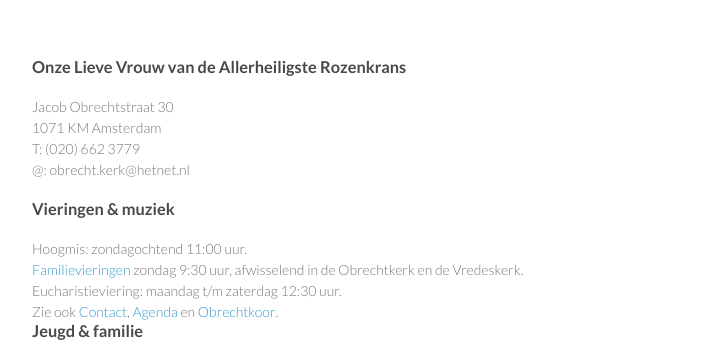
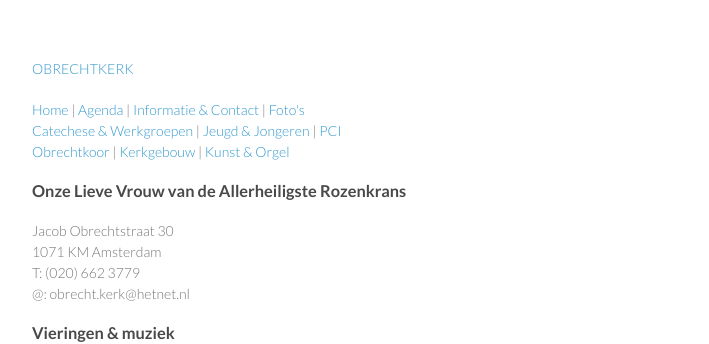
Before and after one commit to ronaldvendelmans/citysdk, a plain HTML site: page ob.htm in a window 1280 px wide. Shown: the top 344 px of the page, without its empty margins (26-735 px from the left). Drawn offline with nearby package versions, Linux system fonts and the light colour scheme; files that its build step writes are made by us from their sources; a web font is replaced by a local one.

Commit message:
Update ob.htm

```diff
--- a/ob.htm
+++ b/ob.htm
@@ -29,7 +29,7 @@
 
 <div id="wrapper">
 
-<script language="JavaScript" type="text/javascript" 	src="js/header.js"></script>
+<script language="JavaScript" type="text/javascript" 	src="javascripts/header.js"></script>
 
 
     <div id="inner">
```
